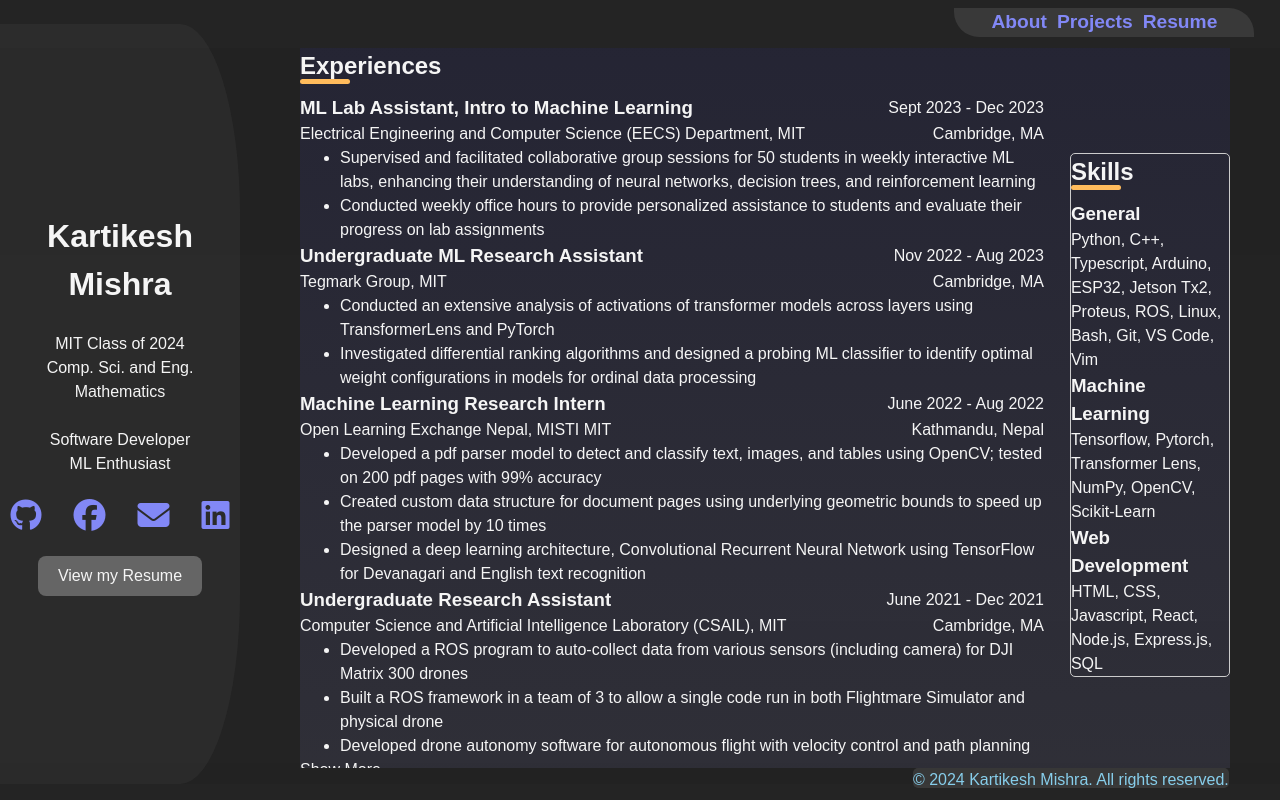
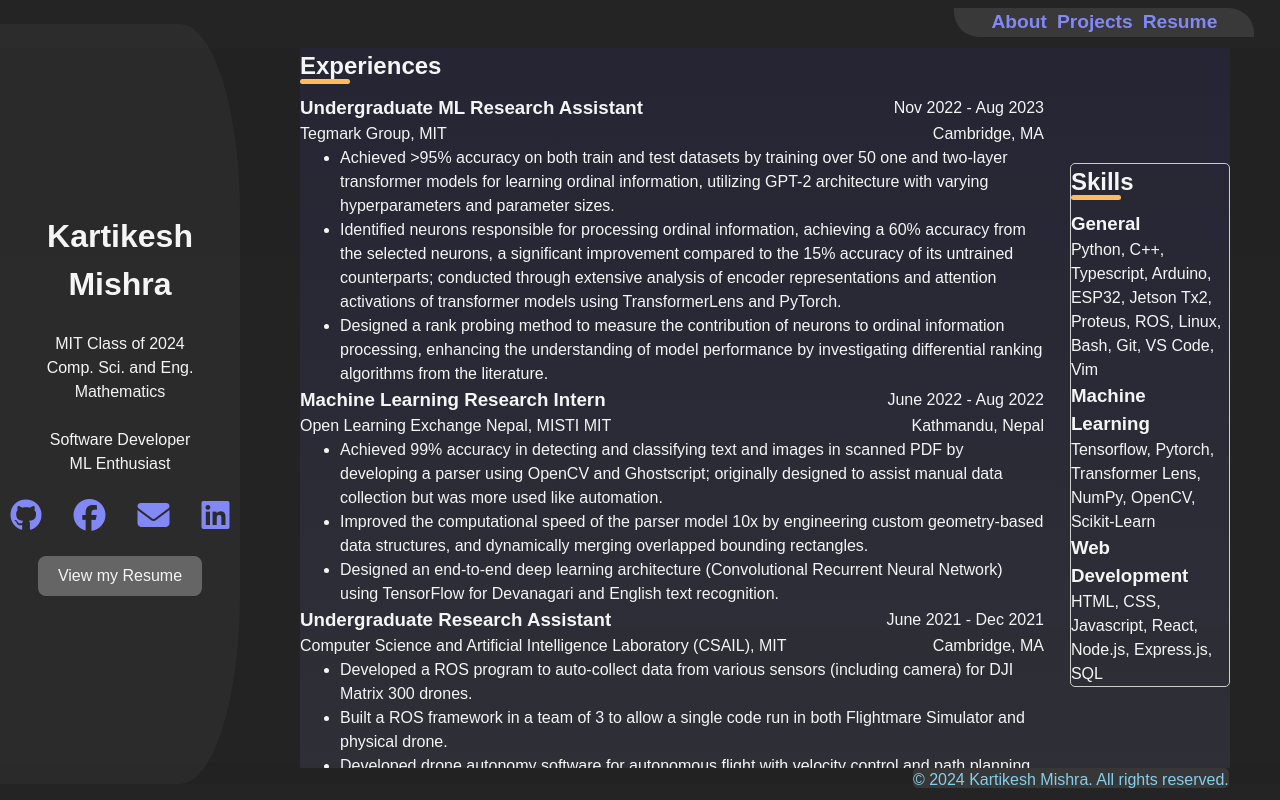
Before and after one commit to mk314k/mk314k.github.io, a React (Vite) app: page /resume in a window 1280 px wide. Built offline with nearby package versions, Linux system fonts and the light colour scheme.

Commit message:
updating resume

```diff
--- a/src/Portfolio.tsx
+++ b/src/Portfolio.tsx
@@ -4,6 +4,7 @@
 
 const Portfolio: React.FC<{ username: string }> = ({ username }) => {
   const [repositories, setRepositories] = useState<Repository[]>([]);
+  const defaultImg = "https://raw.githubusercontent.com/mk314k/mk314k.github.io/gh-pages/assets/logo-e99f5fa1.png";
 
   useEffect(() => {
     async function fetchRepositories() {
@@ -26,7 +27,13 @@
               <a href={repo.html_url} target="_blank" rel="noopener noreferrer" className="card-title">
                 {repo.name}
               </a>
-              <img className='card-display' src={`https://raw.githubusercontent.com/${username}/${repo.name}/main/display.gif`} alt={`display ${repo.name}`} />
+              <img
+                className='card-display' src={`https://raw.githubusercontent.com/${username}/${repo.name}/main/display.gif`}
+                alt={`display ${repo.name}`}
+                onError={(e)=>{
+                  (e.target as HTMLImageElement).src = defaultImg;
+                }}
+              />
               {repo.description && <p className="card-description">{repo.description}</p>}
               <div className="card-topics">
                 {repo.topics.map((topic) => (
--- a/src/resume.tsx
+++ b/src/resume.tsx
@@ -14,6 +14,11 @@
             school: "Massachusetts Institute of Technology",
             location: "Cambridge, MA",
             degree: [
+                {
+                  name: "Master of Engineering in Computer Science (Artificial Intelligence)",
+                  score: "",
+                  graduation: "Class of 2024"
+                },
                 {
                     name: "Bachelor of Engineering in Computer Science & Engineering",
                     score: "",
@@ -49,24 +54,25 @@
         ]
     },
     experiences: [
-        {
-          title: "ML Lab Assistant, Intro to Machine Learning",
-          timespan: "Sept 2023 - Dec 2023",
-          company: "Electrical Engineering and Computer Science (EECS) Department, MIT",
-          location: "Cambridge, MA",
-          work: [
-              "Supervised and facilitated collaborative group sessions for 50 students in weekly interactive ML labs, enhancing their understanding of neural networks, decision trees, and reinforcement learning",
-              "Conducted weekly office hours to provide personalized assistance to students and evaluate their progress on lab assignments"
-          ]
-        },
+        // {
+        //   title: "ML Lab Assistant, Intro to Machine Learning",
+        //   timespan: "Sept 2023 - Dec 2023",
+        //   company: "Electrical Engineering and Computer Science (EECS) Department, MIT",
+        //   location: "Cambridge, MA",
+        //   work: [
+        //       "Supervised and facilitated collaborative group sessions for 50 students in weekly interactive ML labs, enhancing their understanding of neural networks, decision trees, and reinforcement learning",
+        //       "Conducted weekly office hours to provide personalized assistance to students and evaluate their progress on lab assignments"
+        //   ]
+        // },
         {
           title: "Undergraduate ML Research Assistant",
           timespan: "Nov 2022 - Aug 2023",
           company: "Tegmark Group, MIT",
           location: "Cambridge, MA",
           work: [
-              "Conducted an extensive analysis of activations of transformer models across layers using TransformerLens and PyTorch",
-              "Investigated differential ranking algorithms and designed a probing ML classifier to identify optimal weight configurations in models for ordinal data processing",
+              "Achieved >95% accuracy on both train and test datasets by training over 50 one and two-layer transformer models for learning ordinal information, utilizing GPT-2 architecture with varying hyperparameters and parameter sizes.",
+              "Identified neurons responsible for processing ordinal information, achieving a 60% accuracy from the selected neurons, a significant improvement compared to the 15% accuracy of its untrained counterparts; conducted through extensive analysis of encoder representations and attention activations of transformer models using TransformerLens and PyTorch.",
+              "Designed a rank probing method to measure the contribution of neurons to ordinal information processing, enhancing the understanding of model performance by investigating differential ranking algorithms from the literature."
           ]
         },
         {
@@ -75,9 +81,9 @@
             company: "Open Learning Exchange Nepal, MISTI MIT",
             location: "Kathmandu, Nepal",
             work: [
-                "Developed a pdf parser model to detect and classify text, images, and tables using OpenCV; tested on 200 pdf pages with 99% accuracy",
-                "Created custom data structure for document pages using underlying geometric bounds to speed up the parser model by 10 times",
-                "Designed a deep learning architecture, Convolutional Recurrent Neural Network using TensorFlow for Devanagari and English text recognition"
+                "Achieved 99% accuracy in detecting and classifying text and images in scanned PDF by developing a parser using OpenCV and Ghostscript; originally designed to assist manual data collection but was more used like automation.",
+                "Improved the computational speed of the parser model 10x by engineering custom geometry-based data structures, and dynamically merging overlapped bounding rectangles.",
+                "Designed an end-to-end deep learning architecture (Convolutional Recurrent Neural Network) using TensorFlow for Devanagari and English text recognition."
             ]
         },
         {
@@ -86,9 +92,9 @@
             company: "Computer Science and Artificial Intelligence Laboratory (CSAIL), MIT",
             location: "Cambridge, MA",
             work: [
-                "Developed a ROS program to auto-collect data from various sensors (including camera) for DJI Matrix 300 drones",
-                "Built a ROS framework in a team of 3 to allow a single code run in both Flightmare Simulator and physical drone",
-                "Developed drone autonomy software for autonomous flight with velocity control and path planning"
+                "Developed a ROS program to auto-collect data from various sensors (including camera) for DJI Matrix 300 drones.",
+                "Built a ROS framework in a team of 3 to allow a single code run in both Flightmare Simulator and physical drone.",
+                "Developed drone autonomy software for autonomous flight with velocity control and path planning."
             ]
         }
     ],
```
